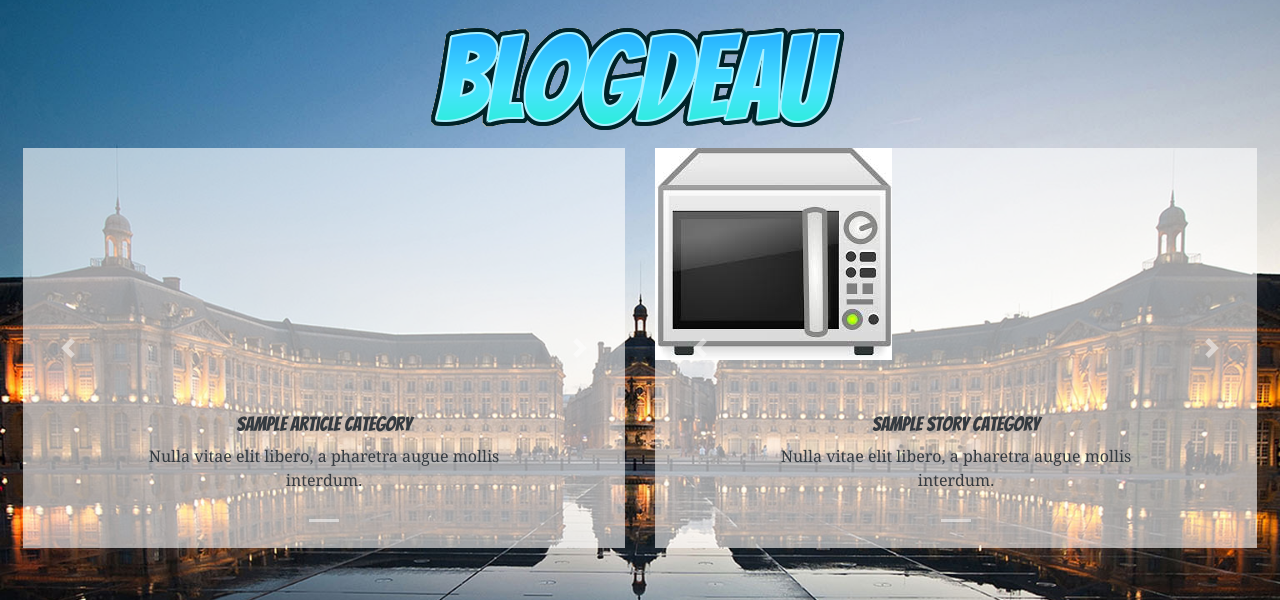
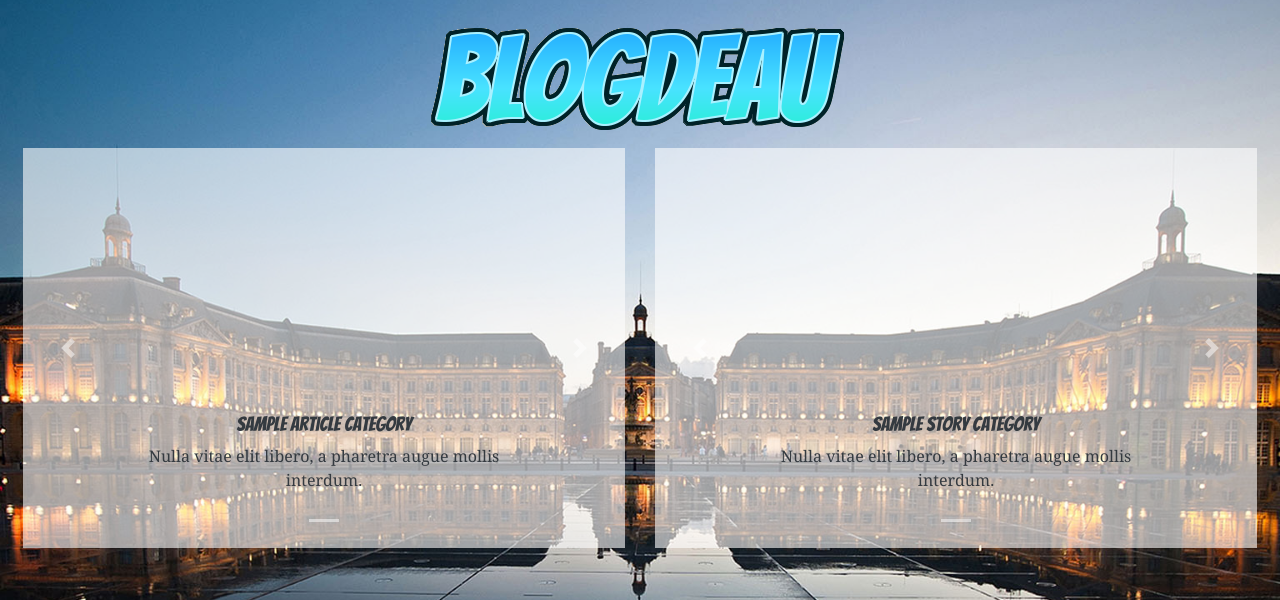
Before and after one commit to theoDELAS/Challenge-48h-B2, a Symfony app: template release/templates/home/index.html.twig in a window 1280 px wide. Shown: the part 56-656 px from the top of the page. Run offline with Twig, Linux system fonts and the light colour scheme; the template is opened without the code that fills it: most values are stand-ins (such as "Sample title", 1, 10 or a date in 2020); some libraries are stand-ins or nearby versions.

Commit message:
:fire: Suppression de l'image dans le carousel de la home page

```diff
--- a/release/templates/home/index.html.twig
+++ b/release/templates/home/index.html.twig
@@ -123,9 +123,7 @@
                                                 {% for story in story_category %}
                                                         <div class="carousel-item {% if loop.first %}active{% endif %}">
                                                             <a href="{{ path('story_index', {'id': story.id}) }}">
-                                                                <div class="carouselImg">
-                                                                    <img src="/public/img/electromenager.jpg" alt="...">
-                                                                </div>
+                                                                <div class="carouselImg"></div>
                                                             </a>
                                                             <div class="carousel-caption d-none d-md-block  text-dark">
                                                                 <h5>{{ story.label }}</h5>
```
